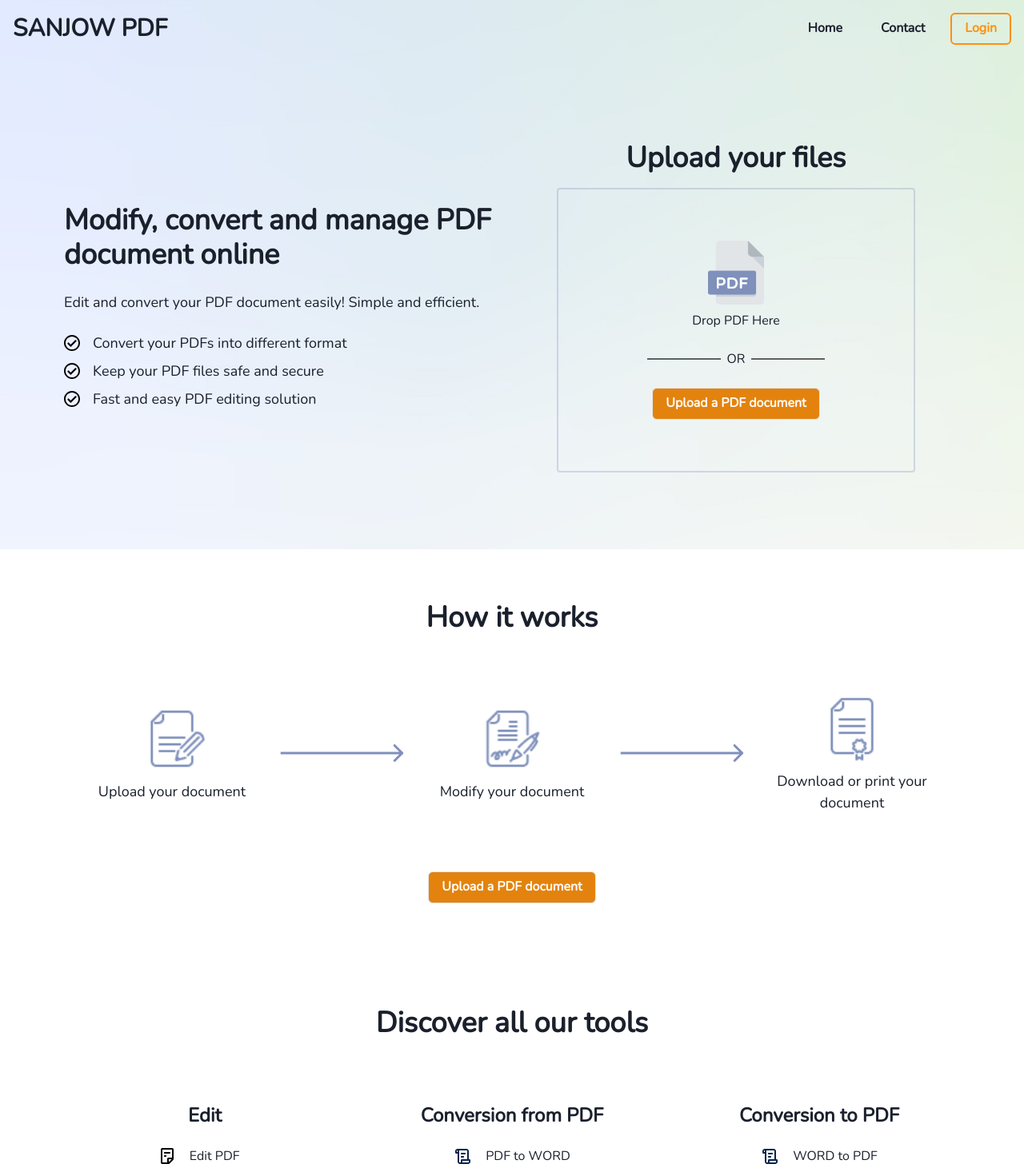
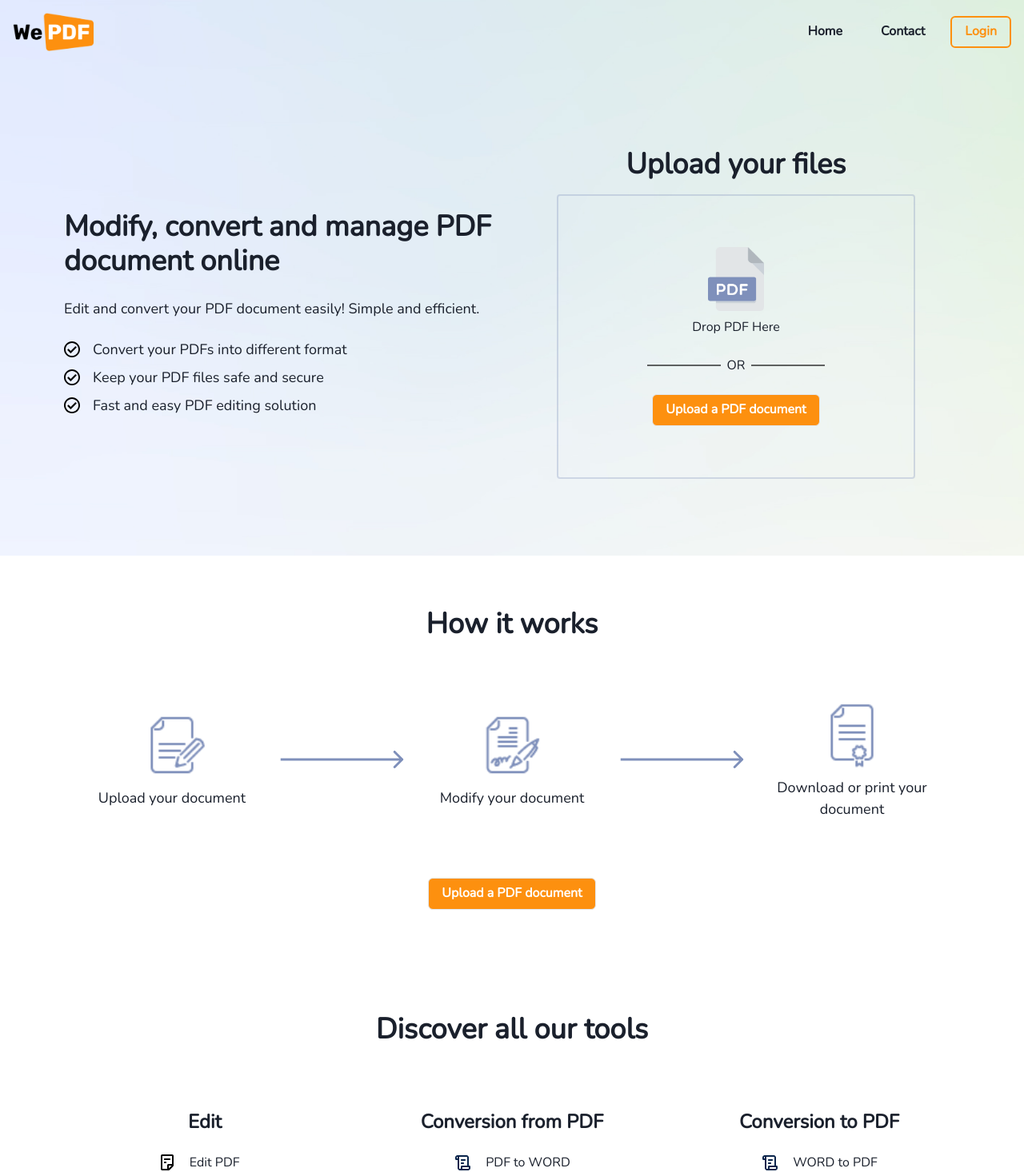
Before and after one commit to MUK-Dev/SANJOW-PDF, a Next.js app: page /landing in a window 1280 px wide. Shown: the top 1466 px of the page at 80% size. Built offline with nearby package versions, Linux system fonts and the light colour scheme.

Commit message:
Added logo

```diff
--- a/components/Reuseable/Footer.tsx
+++ b/components/Reuseable/Footer.tsx
@@ -3,6 +3,7 @@ import {
   Divider,
   Flex,
   Heading,
+  Image,
   Spacer,
   Stack,
   Text,
@@ -36,7 +37,7 @@ const Footer: FC<Props> = ({ quote }) => {
         direction={{ base: 'column', md: 'row' }}
         gap="1em"
       >
-        <Heading size="lg">SANJOW PDF</Heading>
+        <Image src='/assets/we-pdflogo.png' alt='logo' h='3rem' />
         <Spacer />
         <Stack alignItems={{ base: 'center', md: 'flex-start' }}>
           <Heading size="md">Quick Links</Heading>
--- a/components/Reuseable/Header.tsx
+++ b/components/Reuseable/Header.tsx
@@ -6,7 +6,7 @@ import {
   DrawerContent,
   DrawerOverlay,
   Flex,
-  Heading,
+  Image,
   Spacer,
   Stack,
   useDisclosure,
@@ -40,7 +40,7 @@ const Header: FC = () => {
 
   return (
     <Flex as="nav" p="1em" alignItems="center">
-      <Heading size="lg">SANJOW PDF</Heading>
+      <Image src='/assets/we-pdflogo.png' alt='logo' h='3rem' />
       <Spacer />
       <Flex gap="1em" display={{ base: 'none', md: 'flex' }}>
         <Button backgroundColor="transparent" onClick={() => router.push('/')}>
--- a/components/UI/HowItWorks.tsx
+++ b/components/UI/HowItWorks.tsx
@@ -60,7 +60,7 @@ const HowItWorks: FC = () => {
       <Button
         variant="outline"
         color="white"
-        bgColor="#e3830e"
+        bgColor="#FD900F"
         onClick={scrollToTop}
       >
         Upload a PDF document
--- a/components/UI/LandingHero.tsx
+++ b/components/UI/LandingHero.tsx
@@ -103,7 +103,7 @@ const LandingHero: FC<Props> = ({ handleChange }) => {
               <Button
                 variant="outline"
                 color="white"
-                bgColor="#e3830e"
+                bgColor="#FD900F"
                 onClick={() => {
                   pickerRef?.current?.click();
                 }}
--- a/pages/landing/index.tsx
+++ b/pages/landing/index.tsx
@@ -50,7 +50,7 @@ const Landing: FC<Props> = (props) => {
                 onClick={scrollToTop}
                 variant="outline"
                 color="white"
-                bgColor="#e3830e"
+                bgColor="#FD900F"
               >
                 Upload a PDF document
               </Button>
--- a/pages/log-in/index.tsx
+++ b/pages/log-in/index.tsx
@@ -65,7 +65,7 @@ const Login = () => {
             Don't have an account? -{' '}
             <Link onClick={() => router.push('/sign-up')}>Sign up</Link>
           </Text>
-          <Button variant="outline" color="white" bgColor="#e3830e">
+          <Button variant="outline" color="white" bgColor="#FD900F">
             Log in
           </Button>
         </Stack>
--- a/pages/sign-up/index.tsx
+++ b/pages/sign-up/index.tsx
@@ -71,7 +71,7 @@ const SignUp = () => {
             Already have an account? -{' '}
             <Link onClick={() => router.push('/log-in')}>Login</Link>
           </Text>
-          <Button variant="outline" color="white" bgColor="#e3830e">
+          <Button variant="outline" color="white" bgColor="#FD900F">
             Create Account
           </Button>
         </Stack>
```
Also changed, not shown: public/assets/we-pdflogo.png (added).
